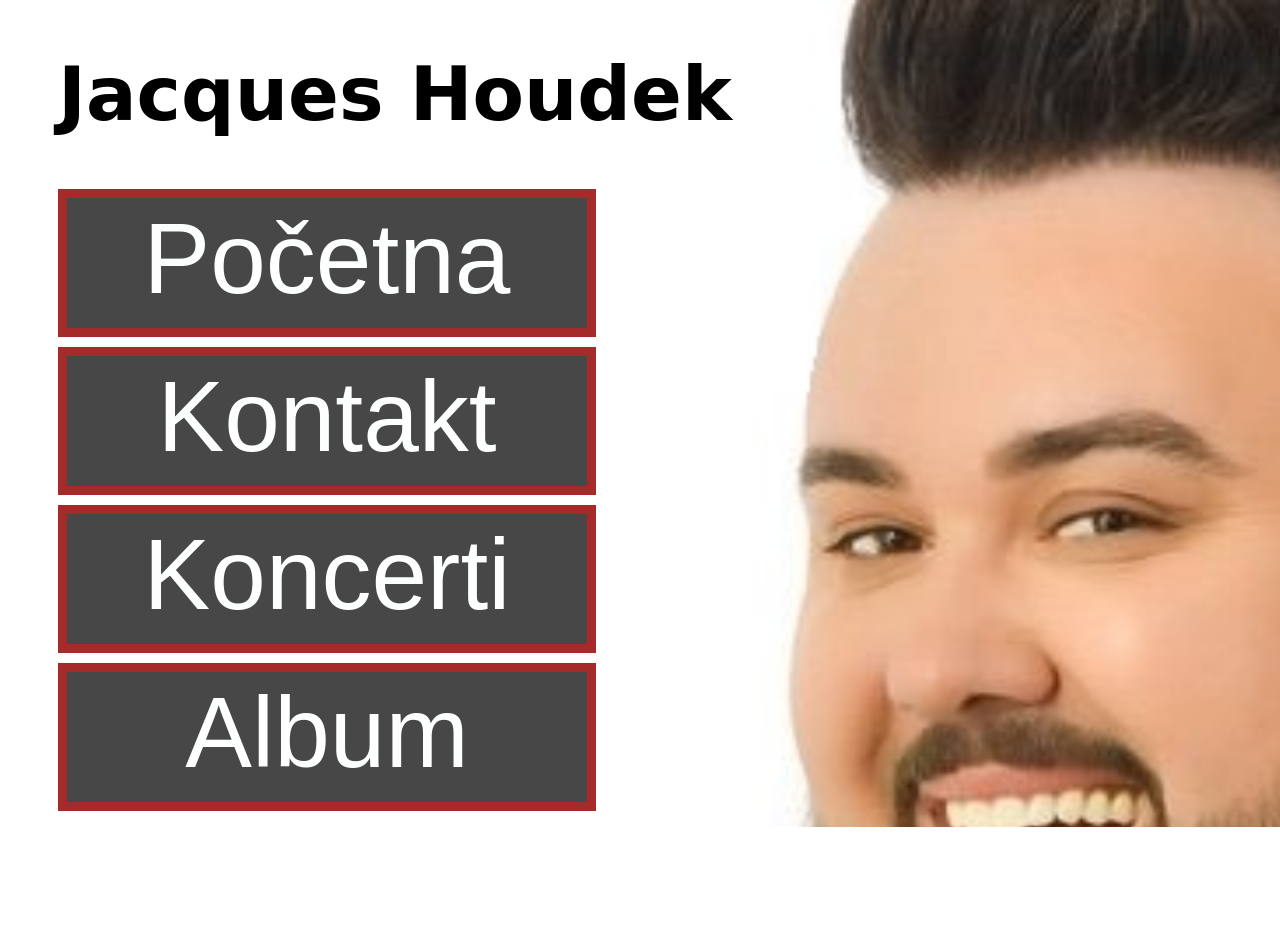
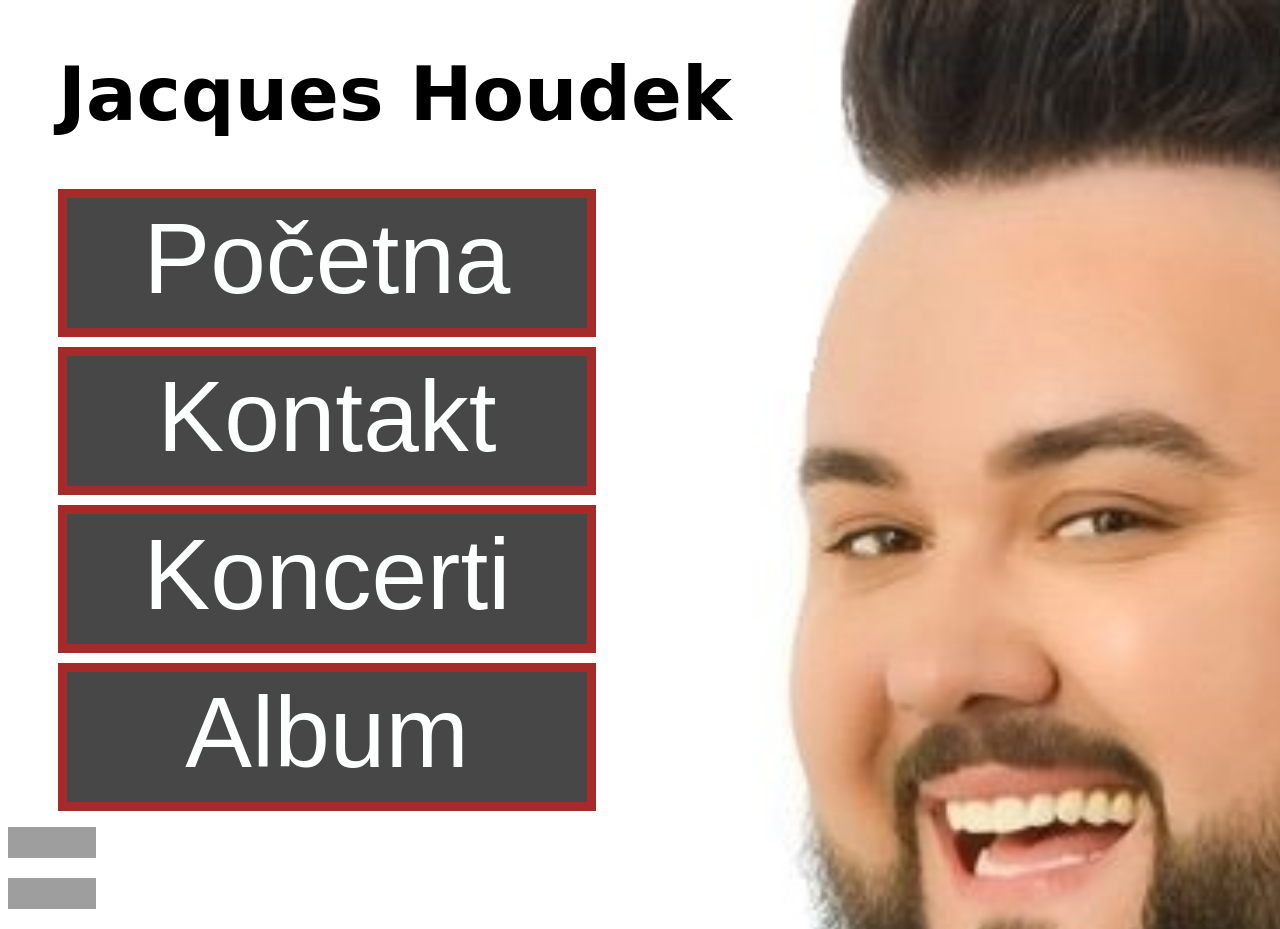
Before and after one commit to senidkojiresava/info_projekt, a plain HTML site: page index.html in a window 1280 px wide. Before the commit the page ends 827 px from the top, so only its background shows below. Drawn offline with Linux system fonts and the light colour scheme; grey boxes are pictures that could not be loaded.

Commit message:
Update index.html

```diff
--- a/index.html
+++ b/index.html
@@ -14,6 +14,20 @@
     <li><a href="albumi.html">Album</a></li>
 
   </ul>
+    <p>
+    <a href="http://jigsaw.w3.org/css-validator/validator?uri=https%3A%2F%2Fleonkaticprojekt.netlify.app%2F&profile=css3svg&usermedium=all&warning=1&vextwarning=">
+        <img style="border:0;width:88px;height:31px"
+            src="https://jigsaw.w3.org/css-validator/images/vcss"
+            alt="Valid CSS!" />
+    </a>
+</p>
+     <p>
+    <a href="https://validator.w3.org/nu/?doc=https%3A%2F%2Fleonkaticprojekt.netlify.app%2F">
+        <img style="border:0;width:88px;height:31px"
+            src="https://www.w3.org/Icons/valid-html20"
+            alt="Valid HTML!" />
+    </a>
+</p>
 
   </body>
 </html>
```
